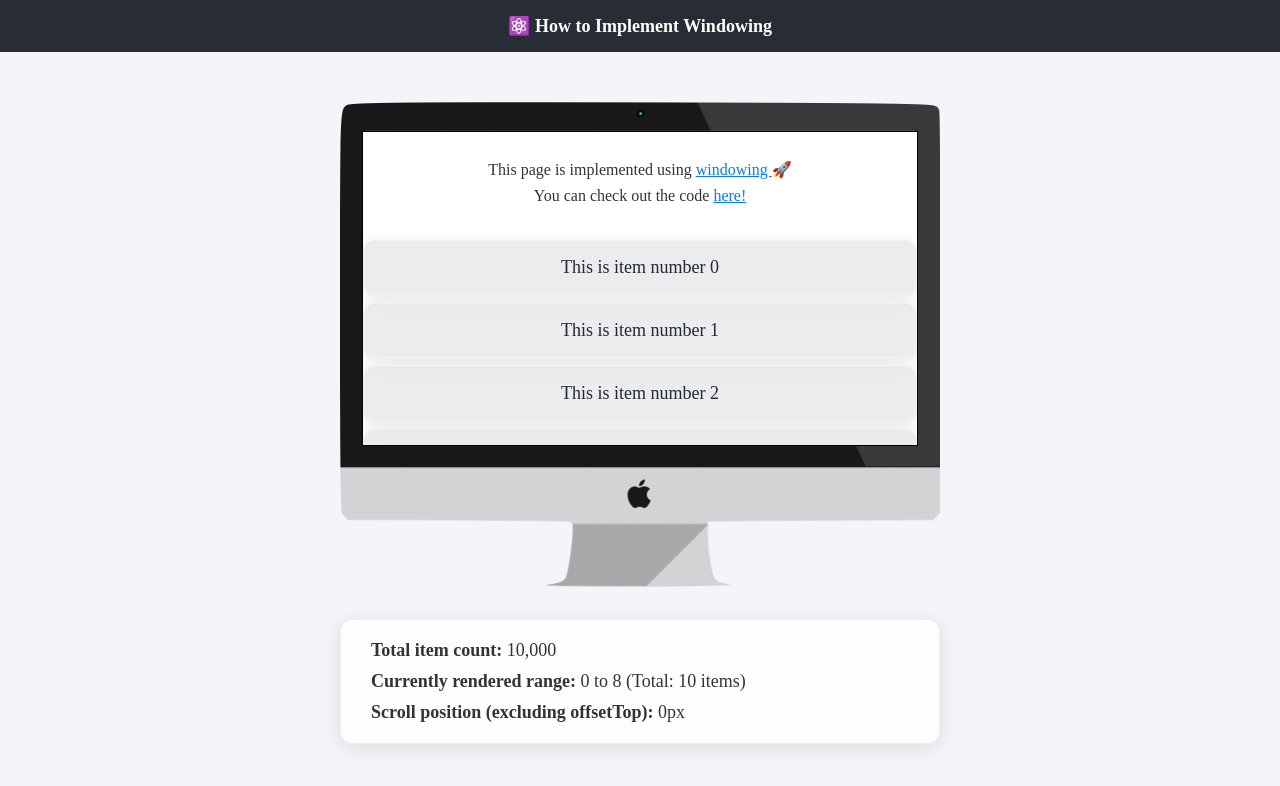
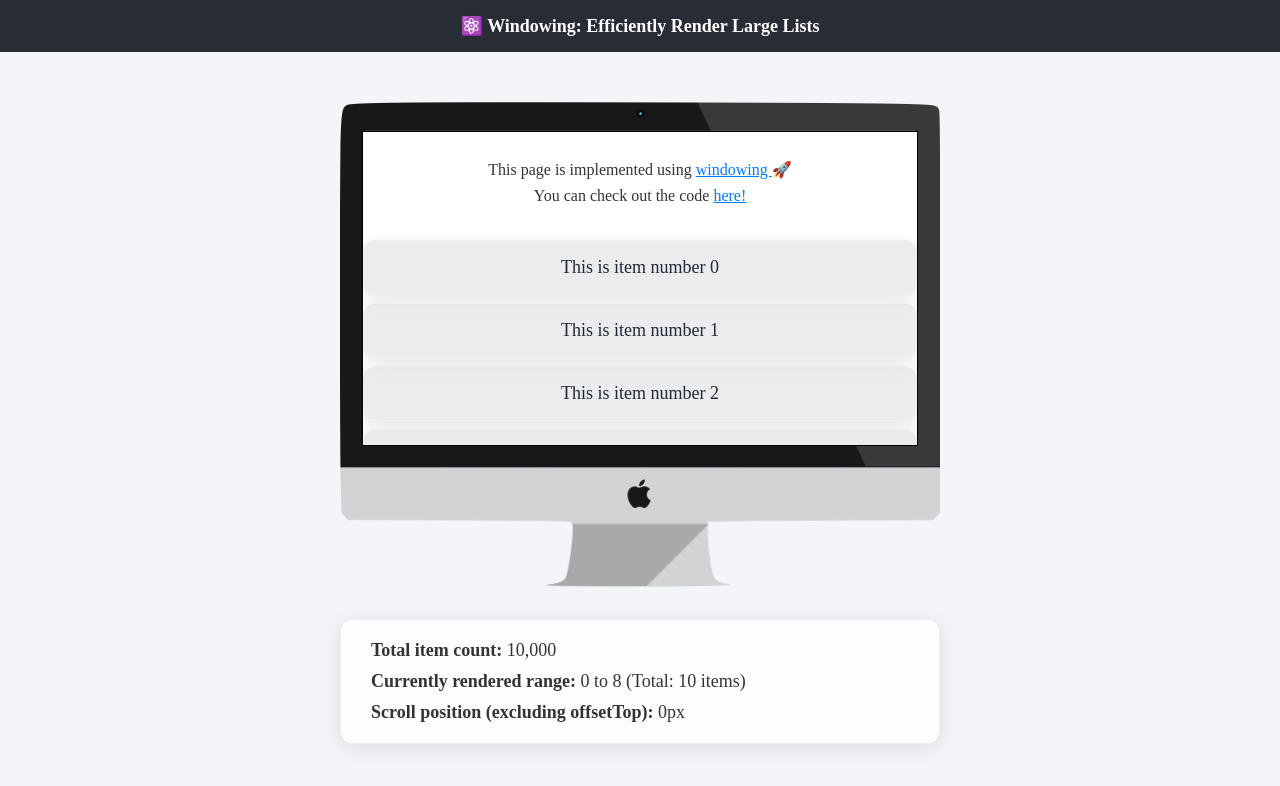
Before and after one commit to Parkhanyoung/ryan-window, a React app: page /ryan-window/dist/ in a window 1280 px wide. Shown: the top 786 px of the page. Built offline with nearby package versions, Linux system fonts and the light colour scheme.

Commit message:
chore: 불필요한 의존성 삭제

```diff
--- a/package.json
+++ b/package.json
@@ -24,7 +24,6 @@
     "@babel/preset-react": "^7.24.7",
     "@babel/preset-typescript": "^7.24.7",
     "@eslint/js": "^9.7.0",
-    "@svgr/webpack": "^8.1.0",
     "@testing-library/react": "^16.0.0",
     "@types/jest": "^29.5.12",
     "@types/react": "^18.3.3",
@@ -33,7 +32,6 @@
     "@typescript-eslint/parser": "^7.16.1",
     "babel-loader": "^9.1.3",
     "css-loader": "^7.1.2",
-    "dotenv-webpack": "^8.1.0",
     "eslint": "^8.57.0",
     "eslint-config-prettier": "^9.1.0",
     "eslint-plugin-import": "^2.29.1",
--- a/src/components/MainPage/index.tsx
+++ b/src/components/MainPage/index.tsx
@@ -22,7 +22,7 @@ export default function MainPage() {
 }
 
 function Header() {
-  return <header className={styles.header}>⚛️ How to Implement Windowing</header>;
+  return <header className={styles.header}>⚛️ Windowing: Efficiently Render Large Lists</header>;
 }
 
 function Container({ children }: PropsWithChildren) {
--- a/webpack.common.js
+++ b/webpack.common.js
@@ -1,7 +1,5 @@
 const path = require('path');
-const HtmlWebpackPlugin = require('html-webpack-plugin');
 const ForkTsCheckerWebpackPlugin = require('fork-ts-checker-webpack-plugin');
-const Dotenv = require('dotenv-webpack');
 
 module.exports = {
   entry: './src/index.tsx',
@@ -11,12 +9,6 @@ module.exports = {
         test: /\.(js|jsx|ts|tsx)$/,
         exclude: /node_modules/,
         use: ['babel-loader'],
-      },
-      {
-        test: /\.svg$/i,
-        issuer: /\.[jt]sx?$/,
-
-        use: ['@svgr/webpack'],
       },
       {
         test: /\.css$/i,
@@ -51,6 +43,5 @@ module.exports = {
         configFile: path.resolve(__dirname, 'tsconfig.json'),
       },
     }),
-    new Dotenv(),
   ],
 };
```
Also changed, not shown: 1 other file (tests, documents, lock files or other folders).
